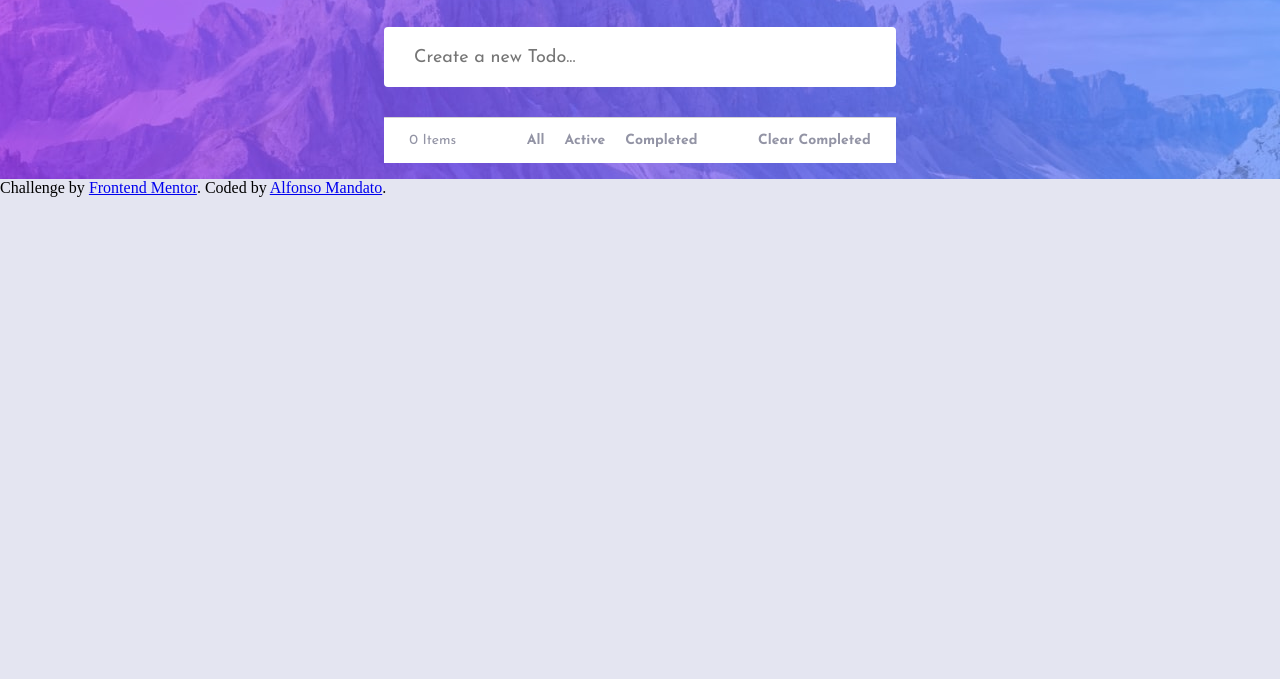
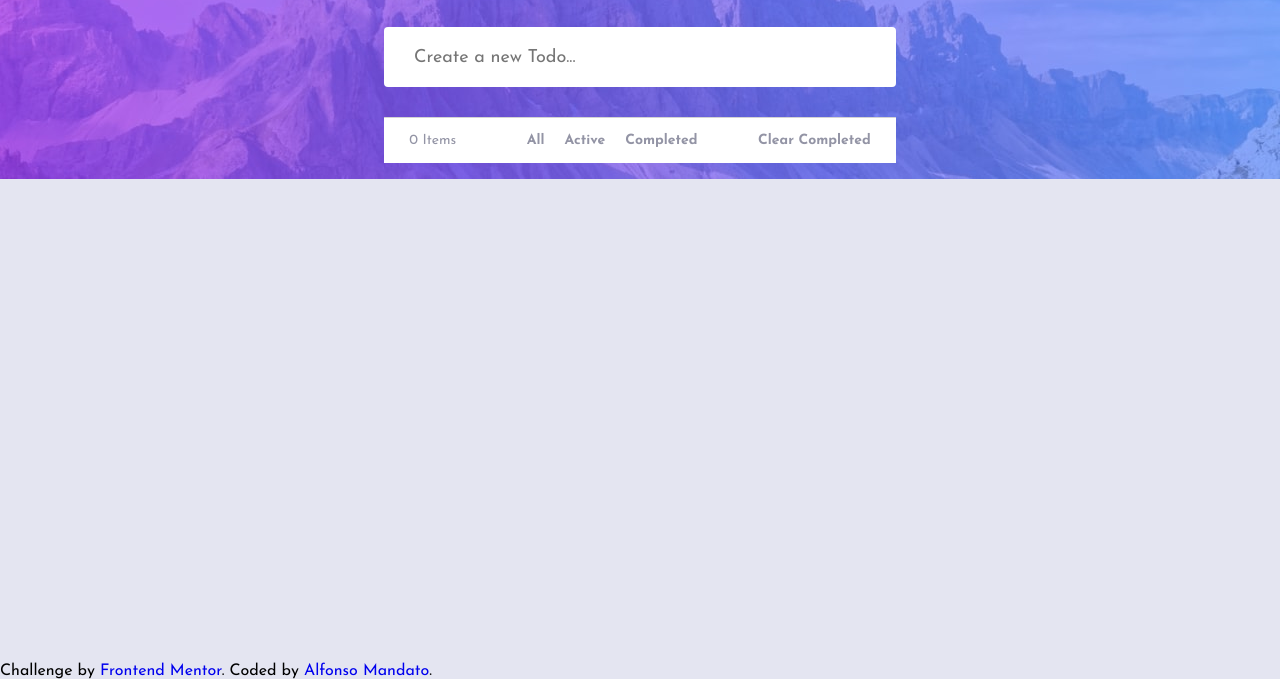
Before and after one commit to Alfonso1998/TodoApp, a plain HTML site: page index.html in a window 1280 px wide. Shown: the part 121-800 px from the top of the page. Drawn offline with Linux system fonts and the light colour scheme.

Commit message:
Update TodoApp.css

```diff
--- a/TodoApp.css
+++ b/TodoApp.css
@@ -201,11 +201,15 @@ ul.obj a:hover{
 ul.obj a:focus{
     color:hsl(235, 19%, 35%) ;
 }
-/*- Very Light Gray: hsl(0, 0%, 98%)
-- Very Light Grayish Blue: hsl(236, 33%, 92%)
-- Light Grayish Blue: hsl(233, 11%, 84%)
-- Dark Grayish Blue: hsl(236, 9%, 61%)
-- Very Dark Grayish Blue: hsl(235, 19%, 35%)*/
+div.attribution{
+    position: absolute;
+    bottom: 0;
+    font-family: 'Josefin Sans';
+
+}
+div.attribution a{
+    text-decoration: none;
+}
 
 
 
```
